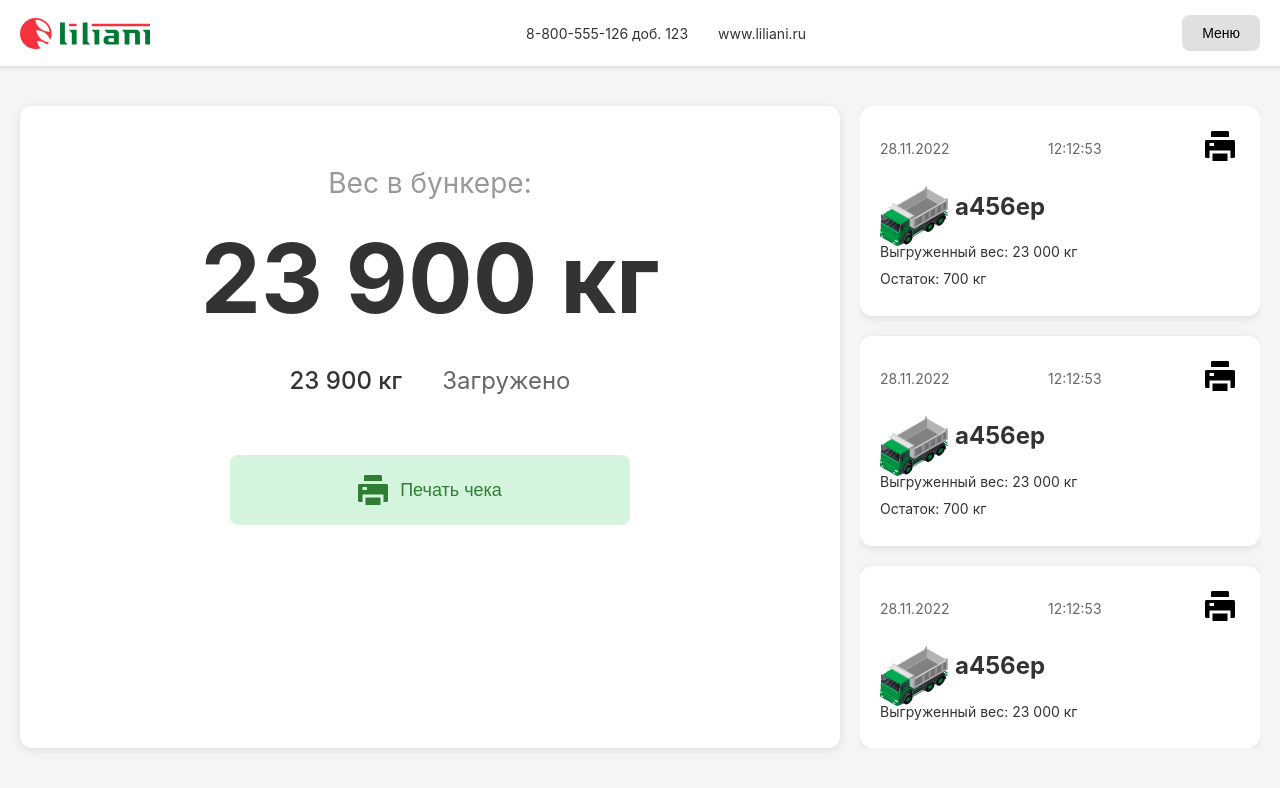
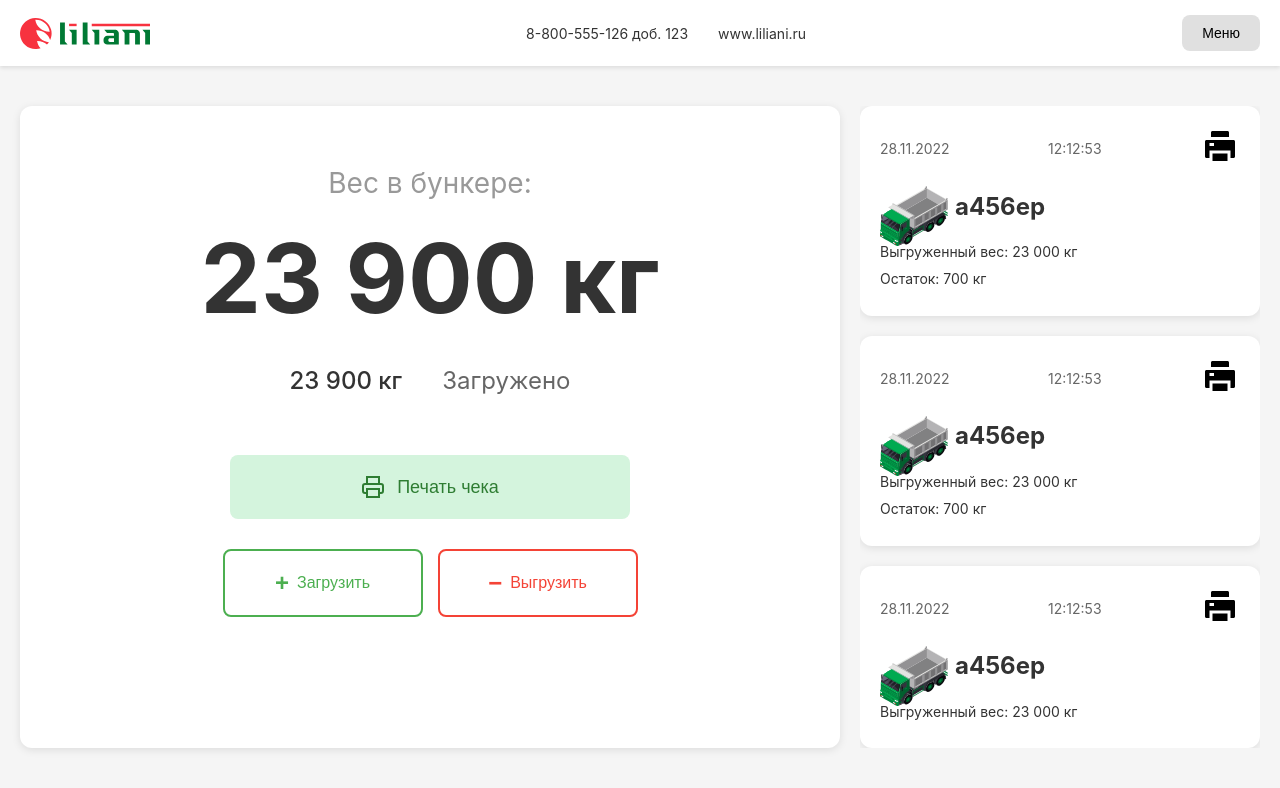
Before and after one commit to MichaelSedych/LilianiApp, a React (Create React App) app: page / in a window 1280 px wide. Shown: the top 788 px of the page. Built offline with nearby package versions, Linux system fonts and the light colour scheme; the HTML template or start-up script is replaced by a standard one.

Commit message:
v0.02
Добавляет 2 кнопки загрузки и выгрузки

```diff
--- a/src/App.js
+++ b/src/App.js
@@ -1,4 +1,4 @@
-import React from 'react';
+import React, { useState } from 'react';
 import { BrowserRouter as Router, Routes, Route } from 'react-router-dom';
 import './App.css';
 import Header from './components/Header';
@@ -6,13 +6,32 @@ import Home from './pages/Home';
 import Transport from './pages/Transport';
 
 function App() {
+  const [bunkerWeight, setBunkerWeight] = useState(23900);
+
+  const handleAddWeight = () => {
+    setBunkerWeight(prev => prev + 500); // 500 кг за 100мс = 5000 кг/сек, но контролируем через интервал
+  };
+
+  const handleRemoveWeight = () => {
+    setBunkerWeight(prev => (prev - 500 > 0 ? prev - 500 : 0));
+  };
+
   return (
     <Router>
       <div className="App">
         <Header />
         <main className="main-content">
           <Routes>
-            <Route path="/" element={<Home />} />
+            <Route
+              path="/"
+              element={
+                <Home
+                  currentWeight={bunkerWeight}
+                  onAddWeight={handleAddWeight}
+                  onRemoveWeight={handleRemoveWeight}
+                />
+              }
+            />
             <Route path="/transport" element={<Transport />} />
           </Routes>
         </main>
--- a/src/components/BunkerSection.css
+++ b/src/components/BunkerSection.css
@@ -45,7 +45,7 @@
   gap: 12px;
   width: 100%;
   max-width: 400px;
-  margin: 0 auto;
+  margin: 0 auto 30px;
   padding: 20px 40px;
   background-color: #d4f4dd;
   color: #2e7d32;
@@ -58,6 +58,55 @@
 
 .print-btn:hover {
   background-color: #c1eaca;
+}
+
+.weight-control-buttons {
+  display: flex;
+  gap: 15px;
+  justify-content: center;
+  margin-top: 20px;
+}
+
+.weight-btn {
+  display: flex;
+  align-items: center;
+  justify-content: center;
+  gap: 8px;
+  flex: 1;
+  max-width: 200px;
+  padding: 18px 30px;
+  border: 2px solid #2196F3;
+  background-color: white;
+  border-radius: 8px;
+  font-size: 16px;
+  font-weight: 500;
+  cursor: pointer;
+  transition: all 0.3s;
+}
+
+.add-btn {
+  border-color: #4CAF50;
+  color: #4CAF50;
+}
+
+.add-btn:hover {
+  background-color: #4CAF50;
+  color: white;
+}
+
+.remove-btn {
+  border-color: #F44336;
+  color: #F44336;
+}
+
+.remove-btn:hover {
+  background-color: #F44336;
+  color: white;
+}
+
+.btn-icon {
+  font-size: 24px;
+  font-weight: bold;
 }
 
 @media (max-width: 768px) {
@@ -74,4 +123,12 @@
     gap: 10px;
     font-size: 18px;
   }
+
+  .weight-control-buttons {
+    flex-direction: column;
+  }
+
+  .weight-btn {
+    max-width: 100%;
+  }
 }
--- a/src/components/BunkerSection.js
+++ b/src/components/BunkerSection.js
@@ -1,9 +1,11 @@
-import React from 'react';
+import React, { useRef } from 'react';
 import { useNavigate } from 'react-router-dom';
 import './BunkerSection.css';
 
-const BunkerSection = ({ currentWeight, status }) => {
+const BunkerSection = ({ currentWeight, status, onAddWeight, onRemoveWeight }) => {
   const navigate = useNavigate();
+  const intervalRef = useRef(null);
+  const isLoadingRef = useRef(false);
 
   const formatWeight = (weight) => {
     return weight.toLocaleString('ru-RU');
@@ -11,6 +13,44 @@ const BunkerSection = ({ currentWeight, status }) => {
 
   const handlePrint = () => {
     navigate('/transport');
+  };
+
+  // Запуск непрерывной загрузки
+  const startLoading = () => {
+    if (isLoadingRef.current) return;
+    isLoadingRef.current = true;
+
+    intervalRef.current = setInterval(() => {
+      onAddWeight();
+    }, 100); // 50 кг в 100мс = 500 кг в сек, но мы добавляем по 1000 кг, поэтому 100мс
+  };
+
+  // Остановка загрузки
+  const stopLoading = () => {
+    isLoadingRef.current = false;
+    if (intervalRef.current) {
+      clearInterval(intervalRef.current);
+      intervalRef.current = null;
+    }
+  };
+
+  // Запуск непрерывной выгрузки
+  const startUnloading = () => {
+    if (isLoadingRef.current) return;
+    isLoadingRef.current = true;
+
+    intervalRef.current = setInterval(() => {
+      onRemoveWeight();
+    }, 100);
+  };
+
+  // Остановка выгрузки
+  const stopUnloading = () => {
+    isLoadingRef.current = false;
+    if (intervalRef.current) {
+      clearInterval(intervalRef.current);
+      intervalRef.current = null;
+    }
   };
 
   return (
@@ -24,11 +64,41 @@ const BunkerSection = ({ currentWeight, status }) => {
         <div className="status-loaded">{status}</div>
       </div>
       <button className="print-btn" onClick={handlePrint}>
-        <svg width="30" height="30" viewBox="0 0 30 30" fill="none" xmlns="http://www.w3.org/2000/svg">
-          <path d="M7.5 22.5H22.5V30H7.5V22.5ZM25.5 27V19.5H4.5V27H1.5C0.67158 27 0 26.3284 0 25.5V10.5C0 9.67158 0.67158 9 1.5 9H28.5C29.3284 9 30 9.67158 30 10.5V25.5C30 26.3284 29.3284 27 28.5 27H25.5ZM4.5 12V15H9V12H4.5ZM7.5 0H22.5C23.3284 0 24 0.67158 24 1.5V6H6V1.5C6 0.67158 6.67158 0 7.5 0Z" fill="#2e7d32"/>
+        <svg width="24" height="24" viewBox="0 0 24 24" fill="none">
+          <path
+            d="M6 9V2h12v7M6 18H4a2 2 0 01-2-2v-5a2 2 0 012-2h16a2 2 0 012 2v5a2 2 0 01-2 2h-2"
+            stroke="currentColor"
+            strokeWidth="2"
+          />
+          <rect x="6" y="14" width="12" height="8" stroke="currentColor" strokeWidth="2"/>
         </svg>
         Печать чека
       </button>
+
+      <div className="weight-control-buttons">
+        <button
+          className="weight-btn add-btn"
+          onMouseDown={startLoading}
+          onMouseUp={stopLoading}
+          onMouseLeave={stopLoading}
+          onTouchStart={startLoading}
+          onTouchEnd={stopLoading}
+        >
+          <span className="btn-icon">+</span>
+          Загрузить
+        </button>
+        <button
+          className="weight-btn remove-btn"
+          onMouseDown={startUnloading}
+          onMouseUp={stopUnloading}
+          onMouseLeave={stopUnloading}
+          onTouchStart={startUnloading}
+          onTouchEnd={stopUnloading}
+        >
+          <span className="btn-icon">−</span>
+          Выгрузить
+        </button>
+      </div>
     </section>
   );
 };
--- a/src/pages/Home.js
+++ b/src/pages/Home.js
@@ -2,7 +2,7 @@ import React from 'react';
 import BunkerSection from '../components/BunkerSection';
 import Sidebar from '../components/Sidebar';
 
-const Home = () => {
+const Home = ({ currentWeight, onAddWeight, onRemoveWeight }) => {
   const loadData = [
     {
       id: 1,
@@ -37,8 +37,10 @@ const Home = () => {
   return (
     <>
       <BunkerSection
-        currentWeight={23900}
+        currentWeight={currentWeight}
         status="Загружено"
+        onAddWeight={onAddWeight}
+        onRemoveWeight={onRemoveWeight}
       />
       <Sidebar
         loads={loadData}
```
Also changed, not shown: 1 other file (tests, documents, lock files or other folders).
